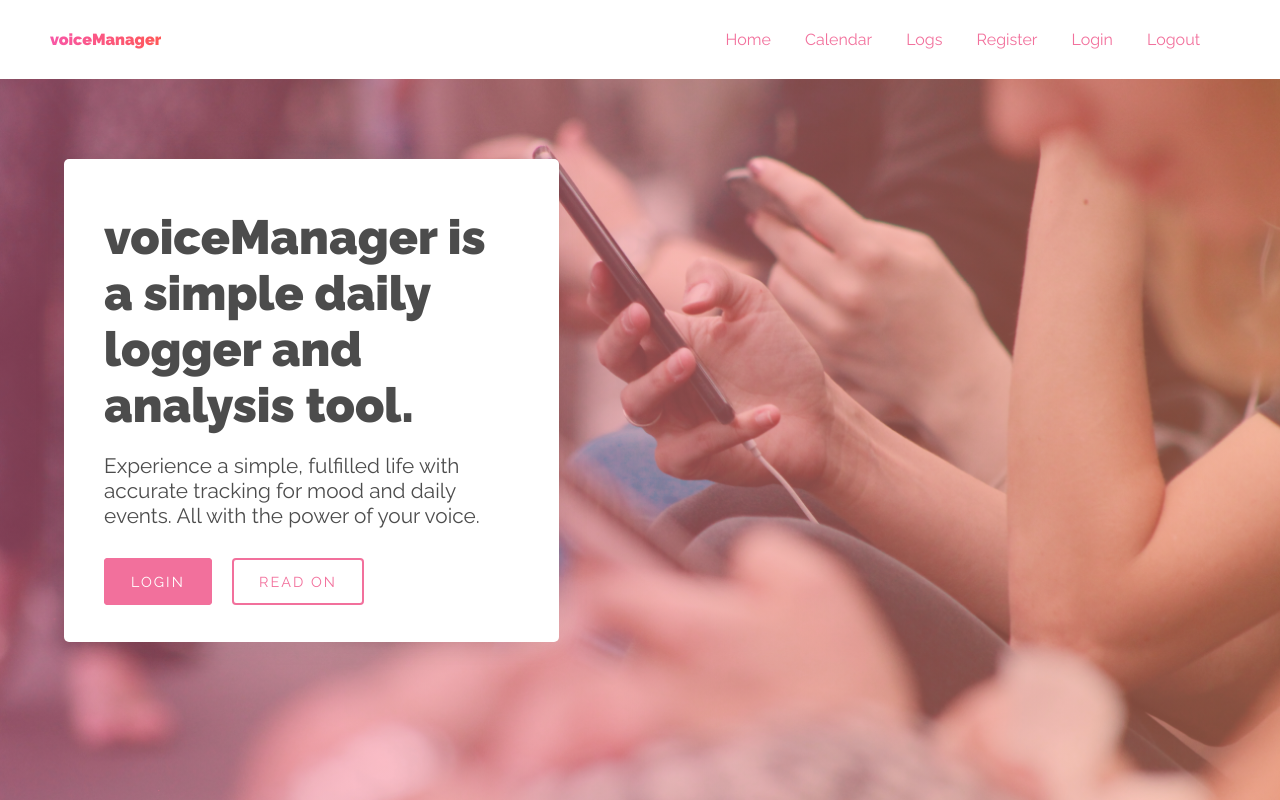
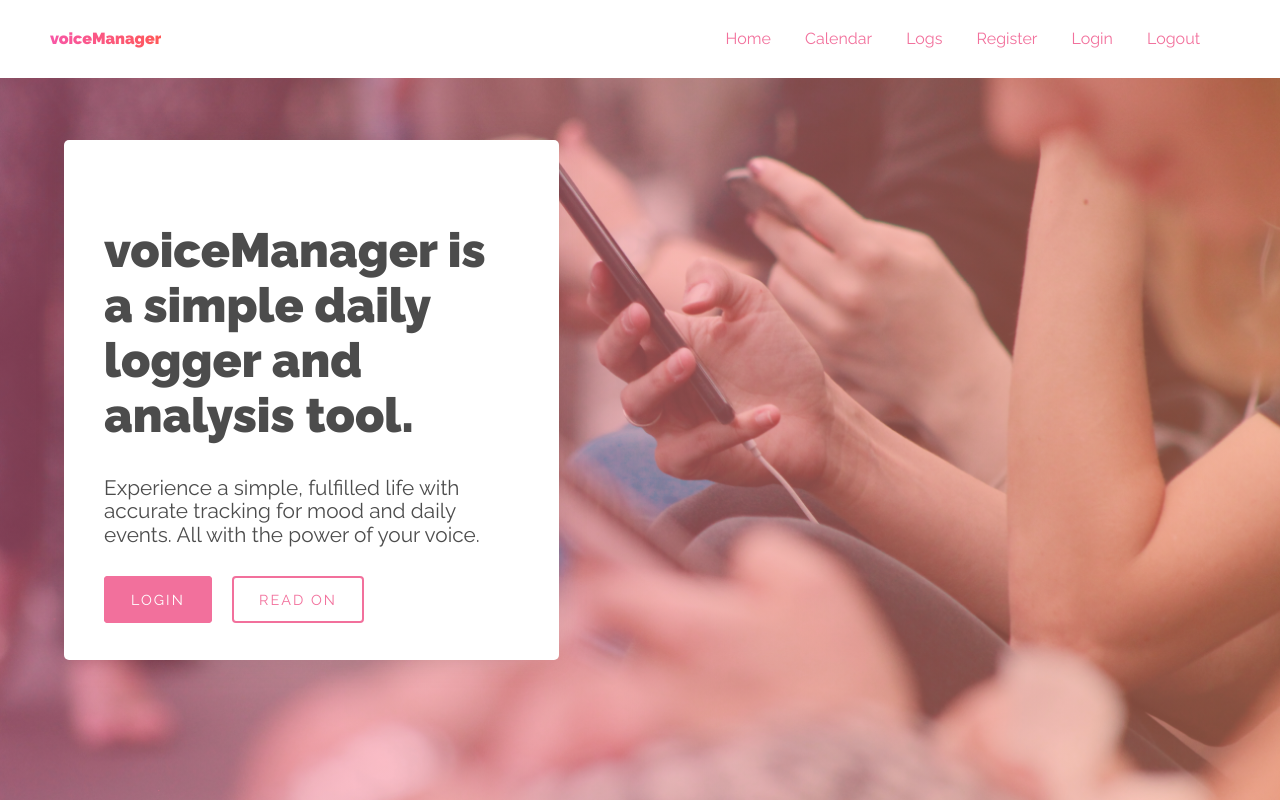
Before and after one commit to raghav-kukreti/voiceManager, a Flask app: page / in a window 1280 px wide. Run offline with Flask 2, Linux system fonts and the light colour scheme; style sheets or scripts are compiled from the project's sources; some libraries are stand-ins or nearby versions.

Commit message:
added basic style resets

```diff
--- a/static/sass/app.scss
+++ b/static/sass/app.scss
@@ -5,6 +5,20 @@
   padding: 0;
   margin: 0;
   transition: all .25s ease-in-out;
+}
+html {
+  line-height: 1.15; /* 1 */
+  -webkit-text-size-adjust: 100%; /* 2 */
+}
+
+
+body {
+  margin: 0;
+}
+
+h1 {
+  font-size: 2em;
+  margin: 0.67em 0;
 }
 
 body {
@@ -225,7 +239,7 @@ a {
   // background: url(repeat.png) center center;
 }
 
-.result_btn{
+.result_btn {
   position: absolute;
   bottom: 30px;
   right: 10px;
```
